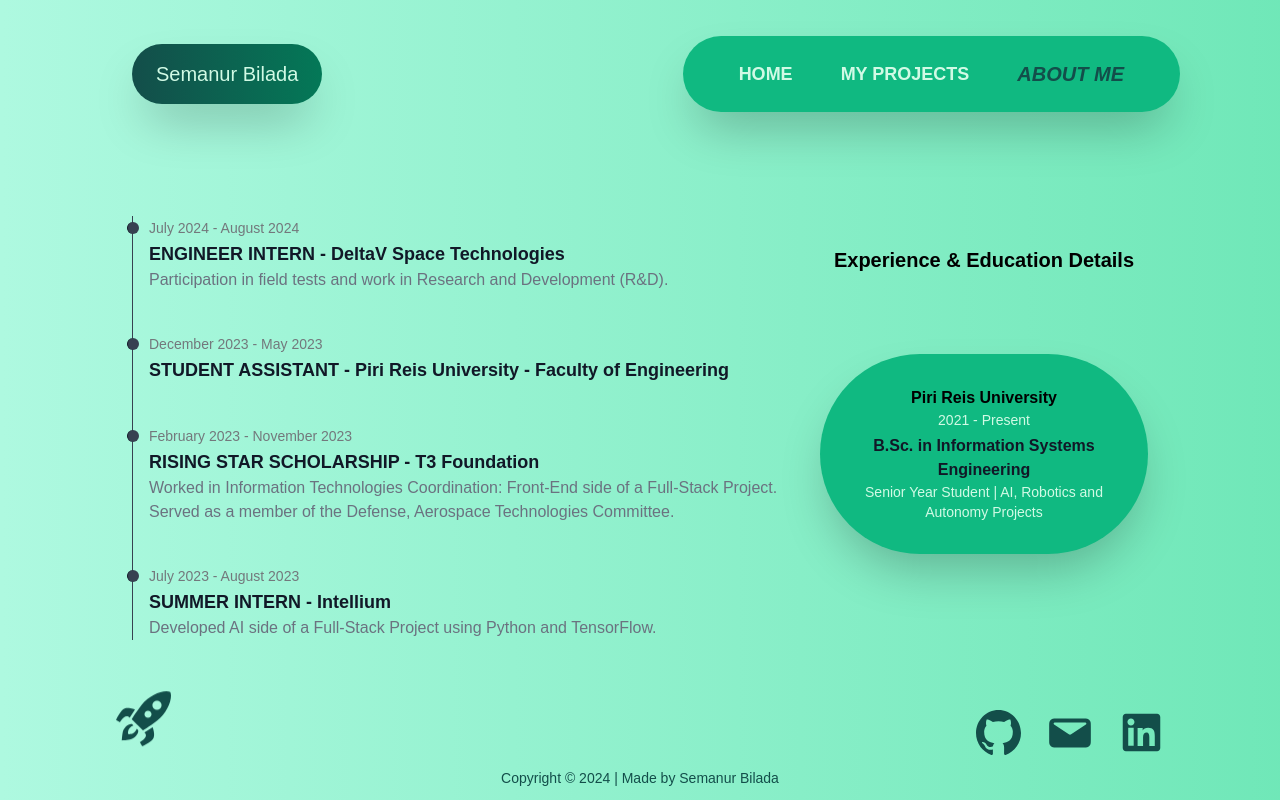
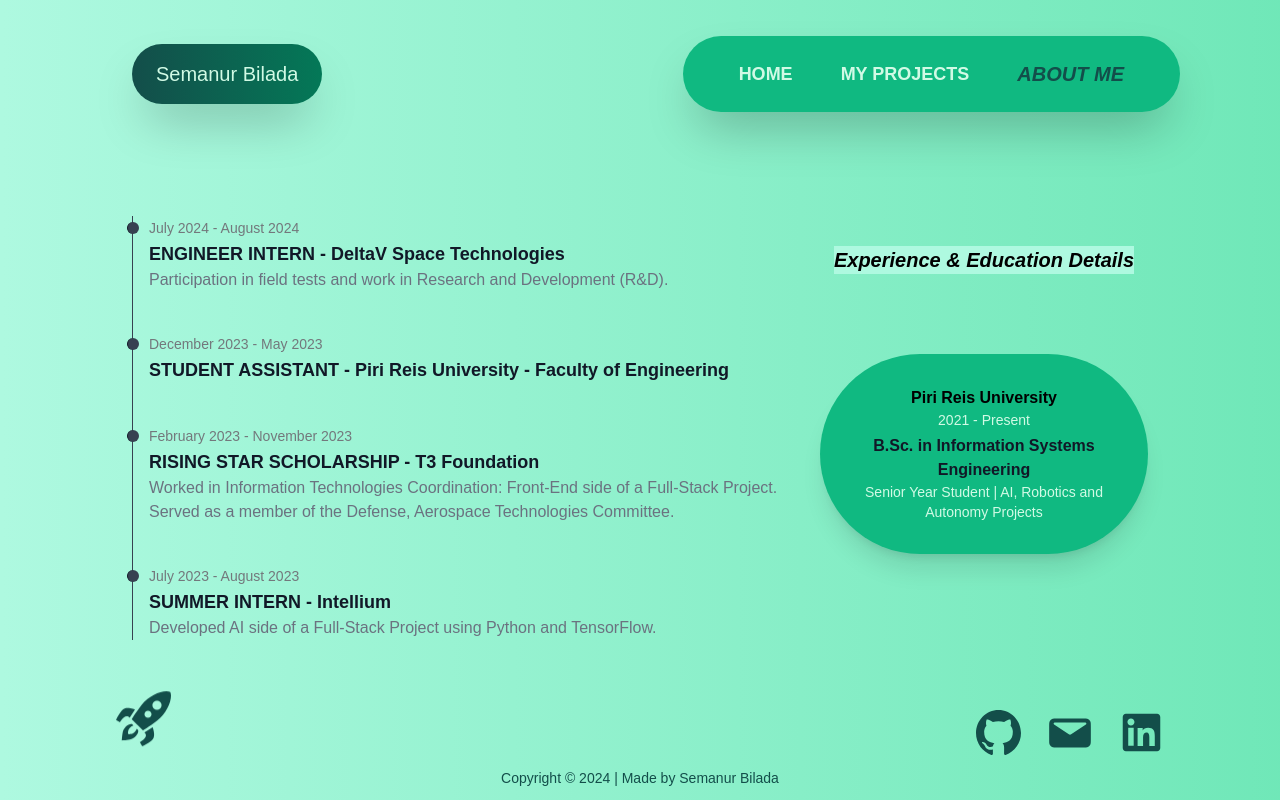
Before and after one commit to semanurbilada/portfolio-website, a React (Create React App) app: page /#/ in a window 1280 px wide. Both pictures are taken after a click on the item "ABOUT ME". Built offline with nearby package versions, Linux system fonts and the light colour scheme.

Commit message:
Minor edits in animations for About page

```diff
--- a/src/pages/About.tsx
+++ b/src/pages/About.tsx
@@ -4,8 +4,7 @@
     return(
         <div className="page-default flex flex-col md:flex-row gap-28 md:gap-8 items-center justify-evenly">
             {/* Experience Timeline */}
-            <div className="md:w-2/3"> {/*TODO: title should centered or not exist?*/}
-                {/* <h2 className="text-center w-full text-lg md:text-xl font-semibold mt-8 mb-4">Experience & Education</h2> */}
+            <div className="md:w-2/3">
                 <ol className="relative text-start text-sm md:text-base border-s border-gray-700">
                     <li className="mb-10 mt-0 ms-4 text-start">
                         <div className="absolute w-3 h-3 rounded-full mt-1.5 -start-1.5 border-s border-gray-900 bg-gray-700"></div>
@@ -47,9 +46,11 @@
 
             {/* Education Section */}
             <div className="md:w-1/3 flex flex-col items-center justify-center md:gap-20 gap-0">
-                <h2 className="hidden md:block text-center w-full text-lg md:text-xl font-semibold">Experience & Education Details</h2>
+                <h2 className="hidden md:block bg-greenery-default italic font-semibold text-center text-lg md:text-xl">
+                    Experience & Education Details
+                </h2>
 
-                <div className="bg-greenery-500 rounded-full p-8 shadow-2xl">
+                <div className="bg-greenery-500 rounded-full p-8 shadow-xl hover:shadow-2xl animation">
                     <h3 className="md:text-base text-sm font-semibold">
                         <a href="https://pirireis.edu.tr/en/" target="_blank" rel="noreferrer">
                             Piri Reis University
```
